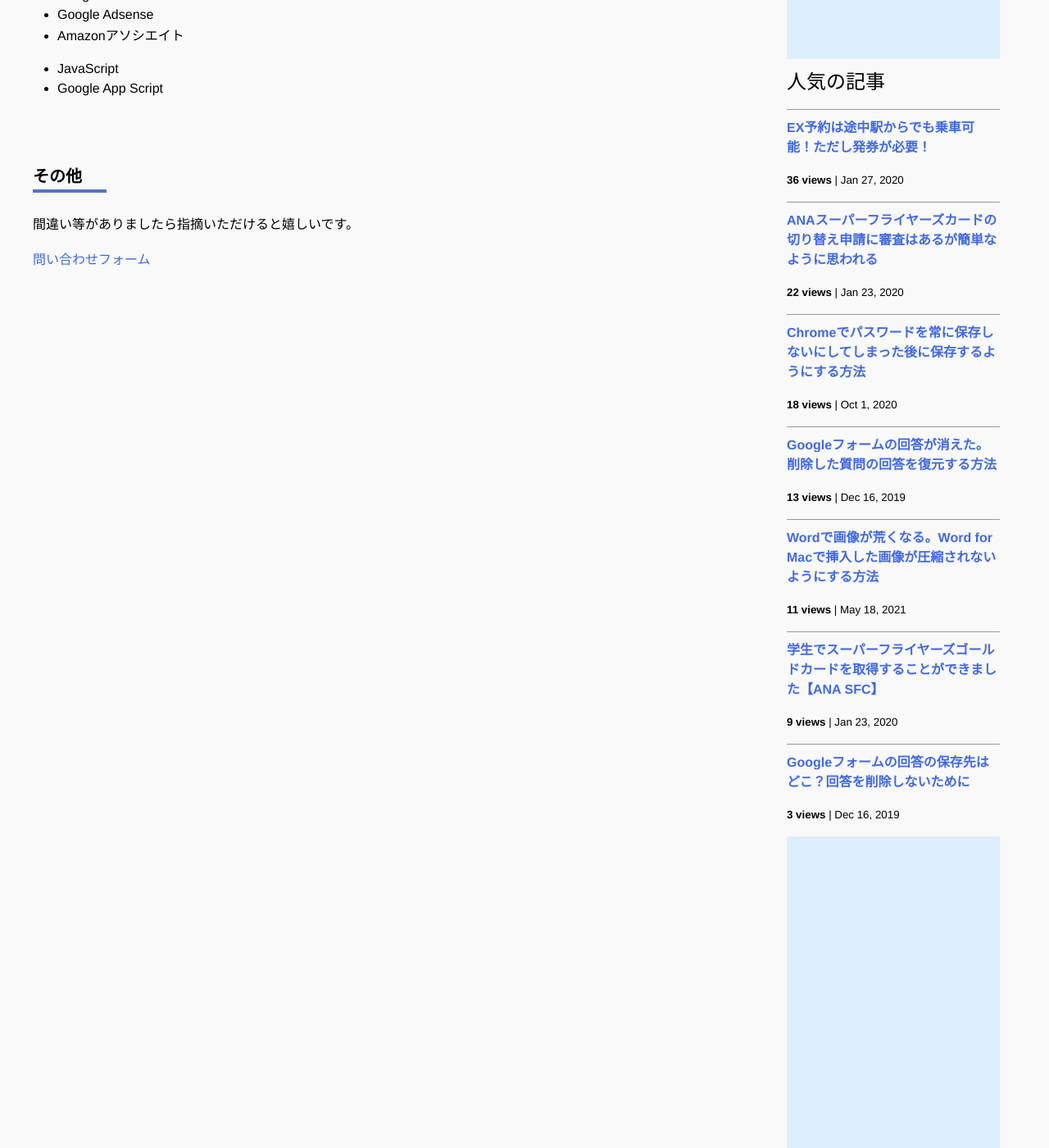
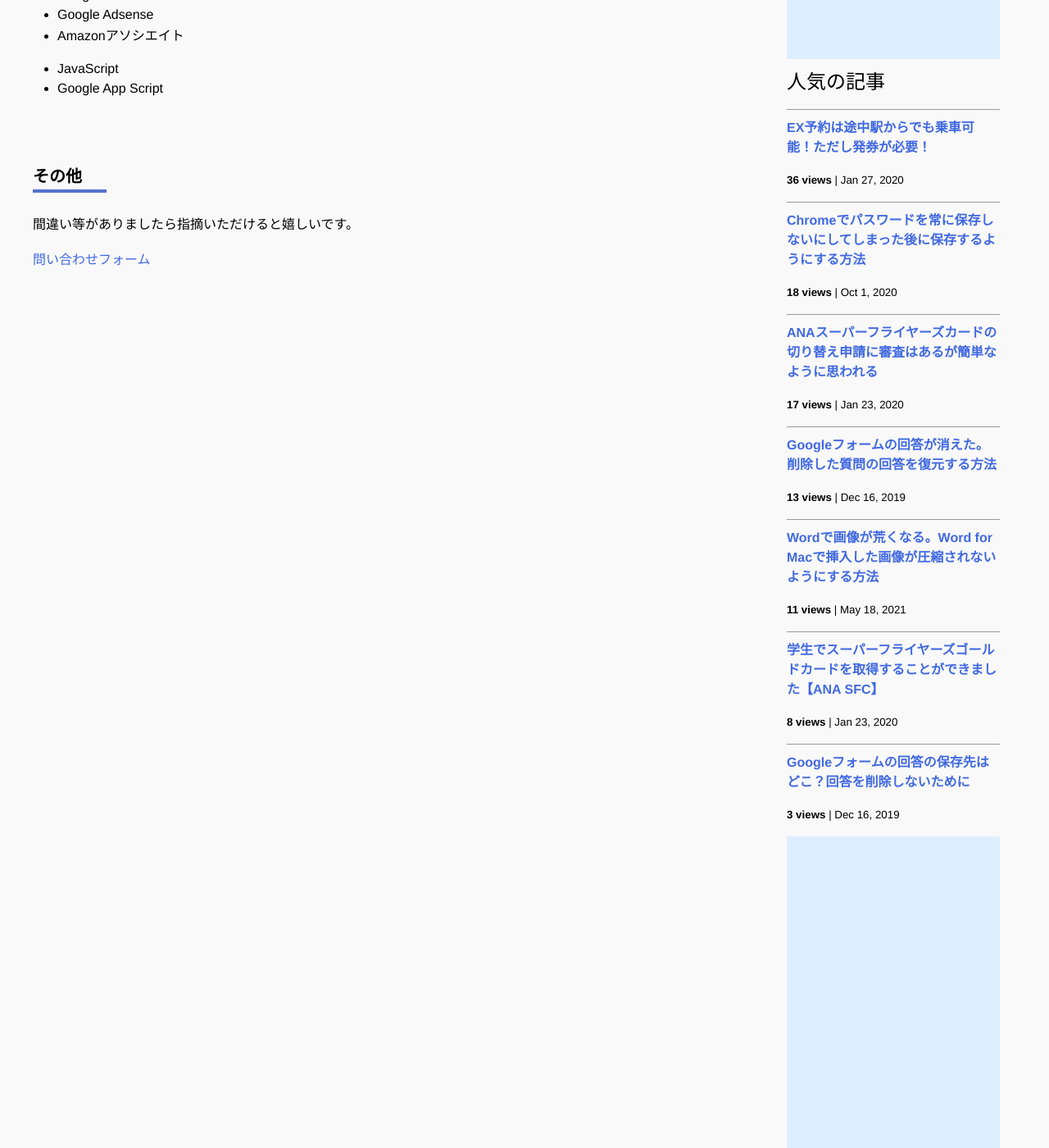
Before and after one commit to iwanaminami/shoyaiwaname, a Jekyll site: the page built from about.markdown, in a window 1280 px wide and 1400 px high, scrolled down 741 px. Shown: the whole window at 82% size. Built offline with Jekyll 4.4.1, drawn with Linux system fonts in a browser that asks for light colours; nearby versions of some CDN libraries; comment, search, counter and statistics services are not loaded.

Commit message:
chore(ga): update _data/popularposts.yml 20261023-0052

```diff
--- a/_data/popularposts.yml
+++ b/_data/popularposts.yml
@@ -1,17 +1,17 @@
 side:
   - view: 36
     url: "/2020/01/27/ex-rideontheway.html"
-  - view: 22
-    url: "/2020/01/23/sfc-judge.html"
-  - view: 21
+  - view: 19
     url: "/"
   - view: 18
     url: "/2020/10/01/googlepassword.html"
+  - view: 17
+    url: "/2020/01/23/sfc-judge.html"
   - view: 13
     url: "/2019/12/16/restore-googleform.html"
   - view: 11
     url: "/2021/05/18/image-compression-word.html"
-  - view: 9
+  - view: 8
     url: "/2020/01/23/sfcgold.html"
   - view: 3
     url: "/2019/12/16/googleform-answers.html"
```
